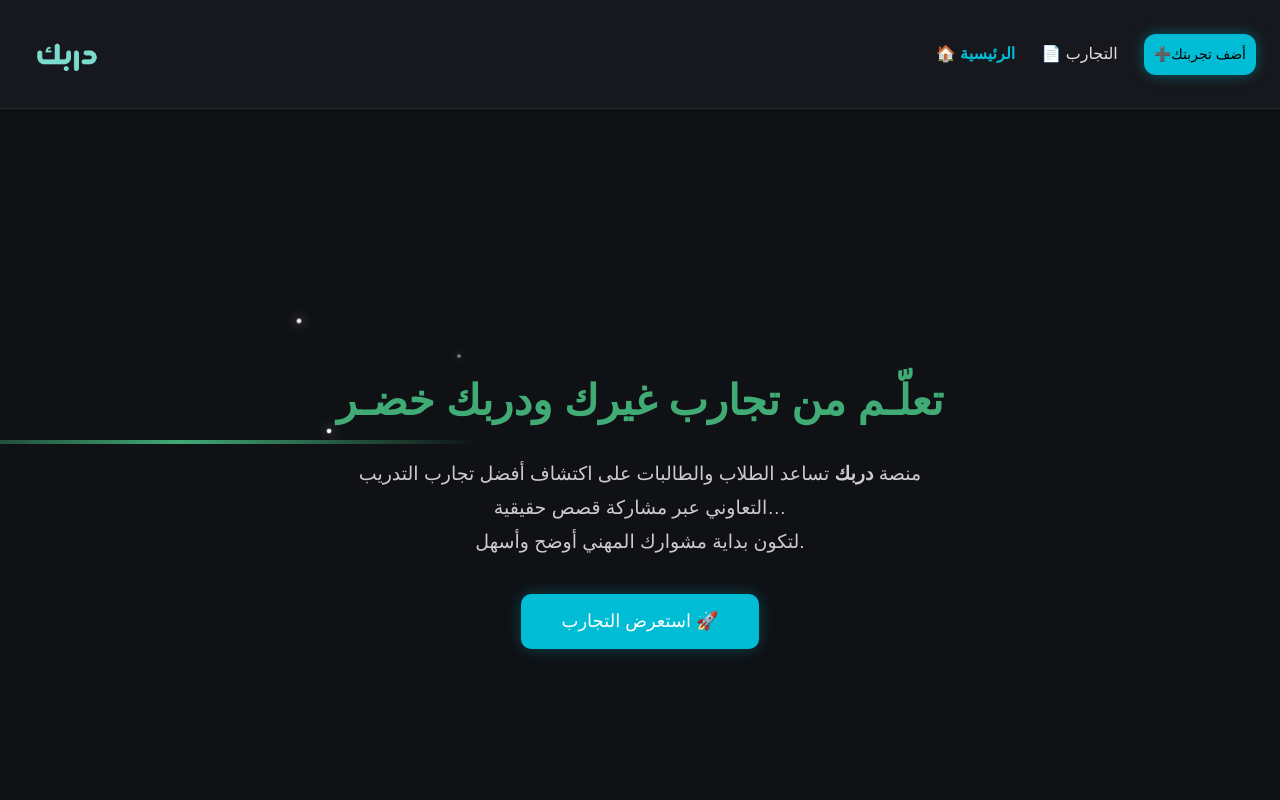
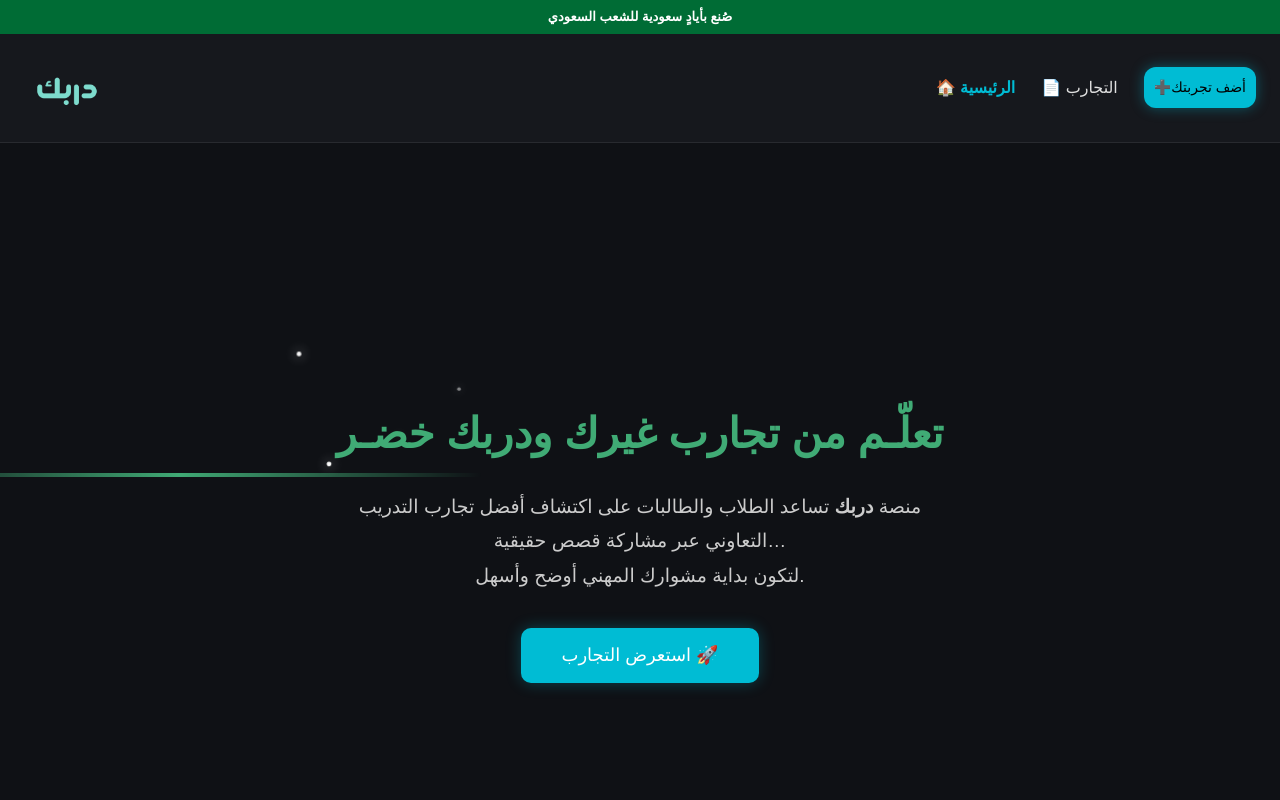
Before and after one commit to EbtisamIT/darbak, a React (Create React App) app: page / in a window 1280 px wide. Shown: the top 800 px of the page. Built offline with nearby package versions, Linux system fonts and the light colour scheme; no server answers.

Commit message:
Add Saudi-made banner

```diff
--- a/src/App.js
+++ b/src/App.js
@@ -31,6 +31,19 @@ function App() {
   return (
     <Router>
       <div style={appStyle}>
+        <div
+          style={{
+            backgroundColor: "#006C35",
+            color: "#fff",
+            textAlign: "center",
+            padding: "7px 12px",
+            fontSize: "13px",
+            fontWeight: "700",
+            letterSpacing: 0,
+          }}
+        >
+          صُنع بأيادٍ سعودية للشعب السعودي
+        </div>
         <Navbar />
 
 
```
